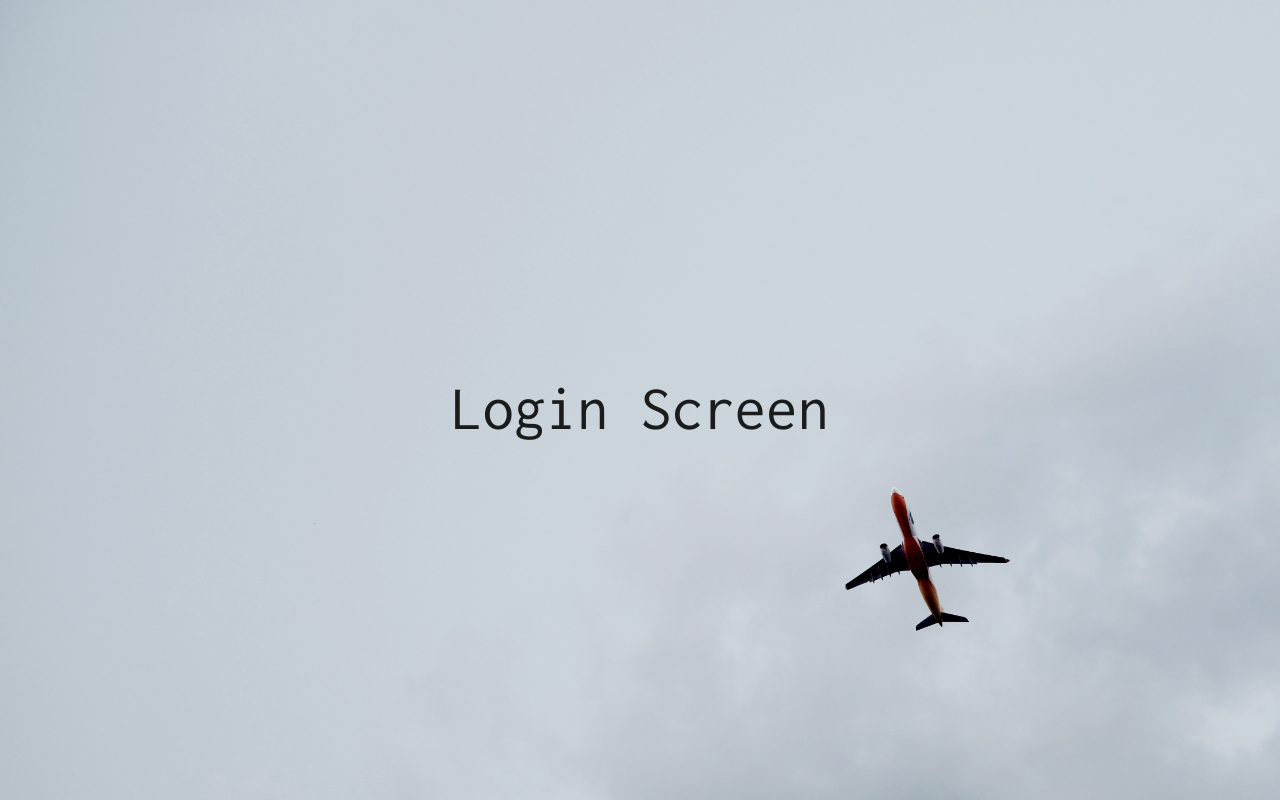
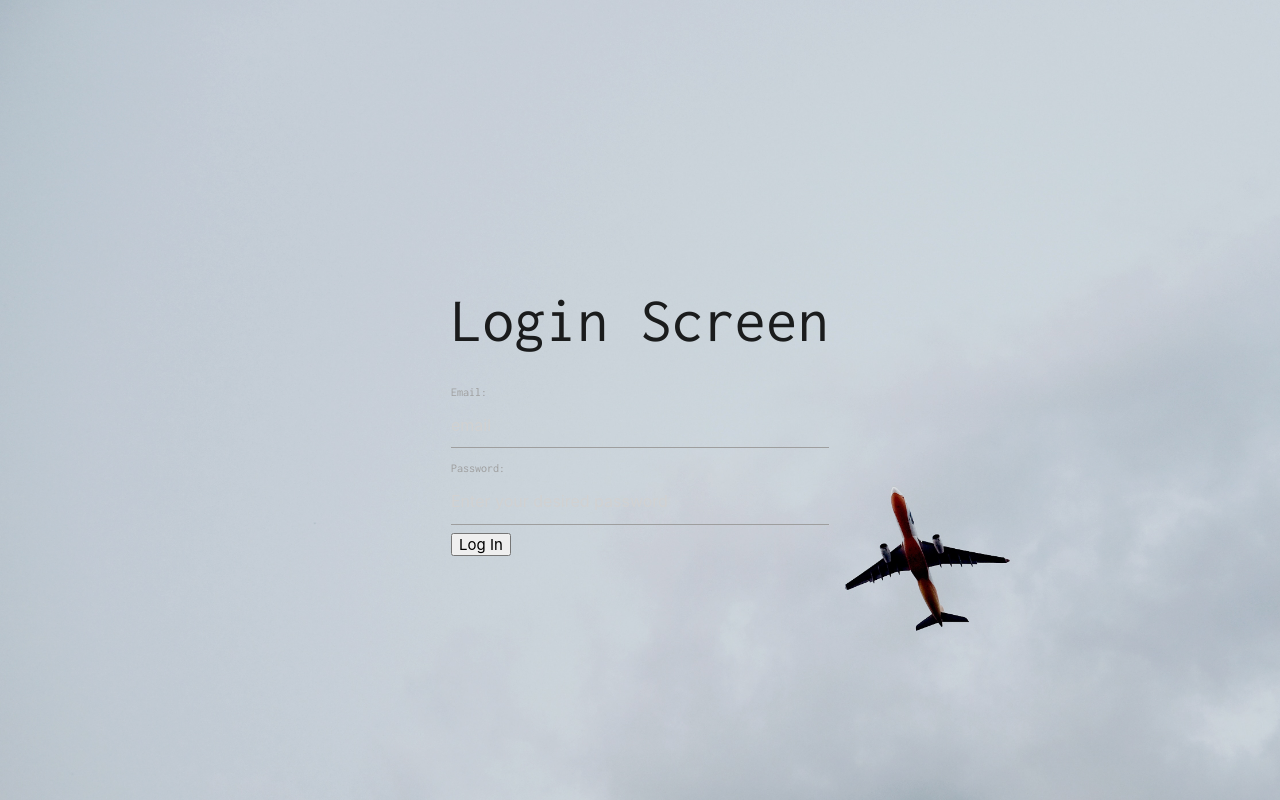
Before and after one commit to joncoe/tour-de-force, a React (Create React App) app: page /login in a window 1280 px wide. Built offline with nearby package versions, Linux system fonts and the light colour scheme.

Commit message:
Login is hooked up.

```diff
--- a/lib/routes/auth.js
+++ b/lib/routes/auth.js
@@ -1,9 +1,10 @@
 const express = require('express');
 const Router = express.Router;
 const router = Router();
+const { findUserByEmail, issueToken } = require('../middleware/auth');
+const User = require('../models/user');
 
-const User = require('../models/user');
-const { findUserByEmail, issueToken } = require('../middleware/auth');
+router.post('/login', findUserByEmail, issueToken);
 
 router.post('/signup', (req, res) => {
   const { userName, userEmail, password } = req.body;
@@ -18,7 +19,6 @@ router.post('/signup', (req, res) => {
     })
     .catch(err => {
       res.status(500).json({ message: err.message });
-      //   console.log(err.message);
     });
 });
 
--- a/src/App.js
+++ b/src/App.js
@@ -64,7 +64,6 @@ class App extends Component {
               path="/"
               render={() => {
                 if (this.state.user) {
-                  // truthy... 0, undefined, null, false, empty string
                   return <Redirect to="/events" />;
                 } else {
                   return <Home />;
@@ -77,7 +76,6 @@ class App extends Component {
               path="/events"
               render={() => {
                 if (!this.state.user) {
-                  // truthy... 0, undefined, null, false, empty string
                   return <Redirect to="/" />;
                 } else {
                   return <ListEvents />;
@@ -85,12 +83,13 @@ class App extends Component {
               }}
             />
             <Route exact path="/add-event" component={AddEvent} />
+
             <Route
               exact
               path="/login"
               render={() => {
                 if (!this.state.user) {
-                  return <Login />;
+                  return <Login getCurrentUser={this.getCurrentUser} />;
                 } else {
                   return <Redirect to="/events" />;
                 }
--- a/src/components/Login.js
+++ b/src/components/Login.js
@@ -1,9 +1,75 @@
 import React, { Component } from 'react';
 import axios from 'axios';
+import { setToken } from '../services/tokenService';
 
 class Login extends Component {
+  state = {
+    userEmail: '',
+    password: ''
+  };
+
+  handleChange = e => {
+    this.setState({ [e.target.name]: e.target.value });
+  };
+
+  handleSubmit = e => {
+    e.preventDefault();
+    const { userEmail, password } = this.state;
+    // 1. POST to /auth/login, passing in the email and password in the body
+    axios
+      .post('/auth/login', {
+        userEmail,
+        password
+      })
+      .then(res => {
+        // 2. If we receive a successful response:
+        if (res.status === 200) {
+          //  - grab the token from the response
+          const token = res.data.payload;
+          //  - store it in local storage
+          setToken(token);
+          //  - call getCurrentUser
+          this.props.getCurrentUser();
+        }
+      })
+      .catch(err => {
+        console.error('👯🏼‍♂️ Error is: ', err);
+      });
+  };
+
   render() {
-    return <h1>Login Screen</h1>;
+    return (
+      <div>
+        <h1>Login Screen</h1>
+
+        <form onSubmit={this.handleSubmit}>
+          <div>
+            <label htmlFor="login-email">Email: </label>
+            <input
+              type="email"
+              onChange={this.handleChange}
+              name="userEmail"
+              id="login-email"
+              placeholder="email"
+              autocomplete="off"
+            />
+          </div>
+          <div>
+            <label htmlFor="login-password">Password: </label>
+            <input
+              type="password"
+              onChange={this.handleChange}
+              name="password"
+              id="login-password"
+              placeholder="Enter your desired password"
+            />
+          </div>
+          <div>
+            <input type="submit" value="Log In" />
+          </div>
+        </form>
+      </div>
+    );
   }
 }
 
```
Also changed, not shown: lib/middleware/auth.js (+16 -1 lines), lib/routes/user.js (+36 -19 lines).
